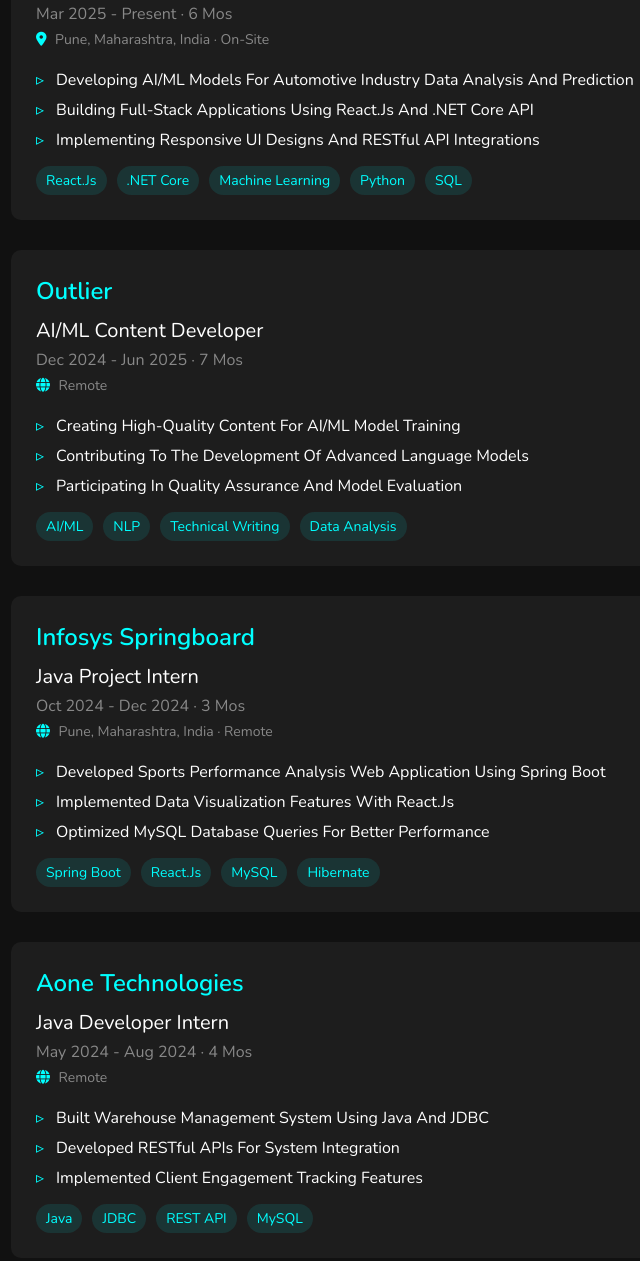
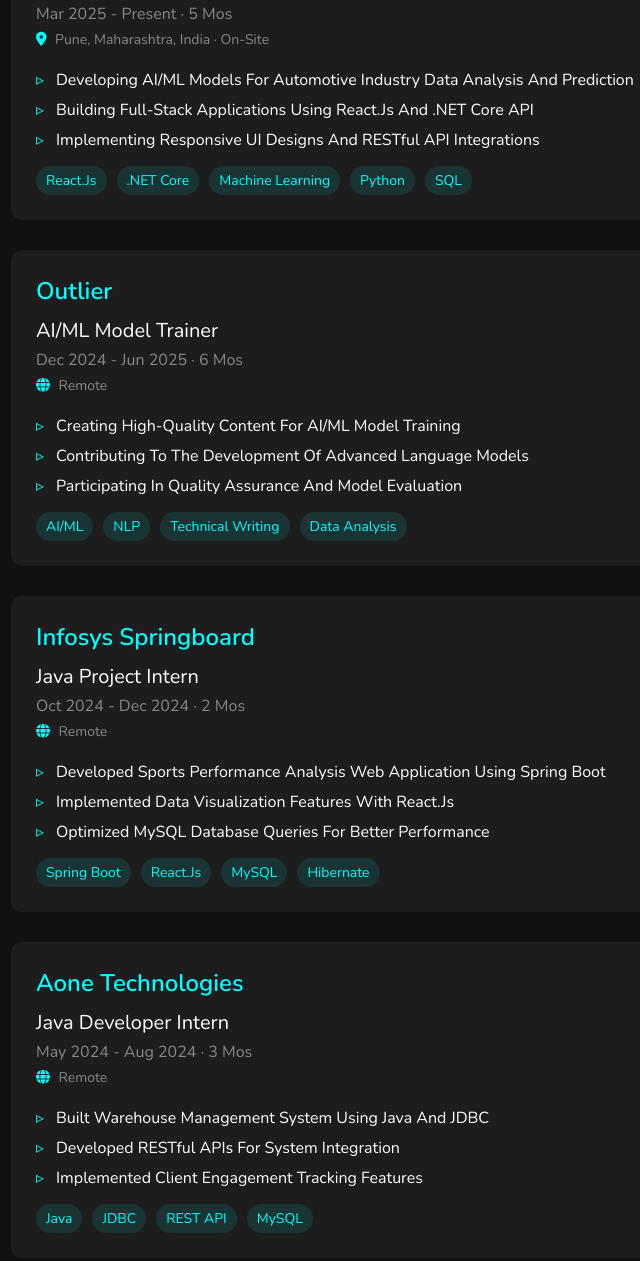
Before and after one commit to Parasar33/Rishav_resume, a plain HTML site: page index.html in a window 1280 px wide. Shown: the part 1031-2292 px from the top of the page, without its empty margins (359-999 px from the left). Drawn offline with nearby package versions, Linux system fonts and the light colour scheme.

Commit message:
update html and js form

```diff
--- a/index.html
+++ b/index.html
@@ -77,12 +77,13 @@
     <section class="experience" id="experience">
         <h1 class="heading">Work <span>Experience</span></h1>
         <div class="experience-container">
+
             <!-- CDK Global -->
-        <div class="experience-item">
+            <div class="experience-item" data-start="2025-03" data-end="present">
                 <div class="experience-info">
                     <h3 class="company">CDK Global</h3>
                     <p class="position">SDE Intern</p>
-                <p class="duration">Mar 2025 - Present · 6 mos</p>
+                    <p class="duration"></p>
                     <p class="location"><i class="fas fa-map-marker-alt"></i> Pune, Maharashtra, India · On-site</p>
                 </div>
                 <div class="experience-details">
@@ -102,11 +103,11 @@
             </div>
 
             <!-- Outlier -->
-        <div class="experience-item">
+            <div class="experience-item" data-start="2024-12" data-end="2025-06">
                 <div class="experience-info">
                     <h3 class="company">Outlier</h3>
-                <p class="position">AI/ML Content Developer</p>
-                <p class="duration">Dec 2024 - Jun 2025 · 7 mos</p>
+                    <p class="position">AI/ML Model Trainer</p>
+                    <p class="duration"></p>
                     <p class="location"><i class="fas fa-globe"></i> Remote</p>
                 </div>
                 <div class="experience-details">
@@ -125,12 +126,12 @@
             </div>
 
             <!-- Infosys Springboard -->
-        <div class="experience-item">
+            <div class="experience-item" data-start="2024-10" data-end="2024-12">
                 <div class="experience-info">
                     <h3 class="company">Infosys Springboard</h3>
                     <p class="position">Java Project Intern</p>
-                <p class="duration">Oct 2024 - Dec 2024 · 3 mos</p>
-                <p class="location"><i class="fas fa-globe"></i> Pune, Maharashtra, India · Remote</p>
+                    <p class="duration"></p>
+                    <p class="location"><i class="fas fa-globe"></i> Remote</p>
                 </div>
                 <div class="experience-details">
                     <ul>
@@ -148,11 +149,11 @@
             </div>
 
             <!-- Aone Technologies -->
-        <div class="experience-item">
+            <div class="experience-item" data-start="2024-05" data-end="2024-08">
                 <div class="experience-info">
                     <h3 class="company">Aone Technologies</h3>
                     <p class="position">Java Developer Intern</p>
-                <p class="duration">May 2024 - Aug 2024 · 4 mos</p>
+                    <p class="duration"></p>
                     <p class="location"><i class="fas fa-globe"></i> Remote</p>
                 </div>
                 <div class="experience-details">
@@ -171,6 +172,36 @@
             </div>
         </div>
     </section>
+
+    <script>
+        document.addEventListener("DOMContentLoaded", () => {
+            const monthNames = ["Jan", "Feb", "Mar", "Apr", "May", "Jun",
+                "Jul", "Aug", "Sep", "Oct", "Nov", "Dec"];
+
+            document.querySelectorAll(".experience-item").forEach(item => {
+                const startAttr = item.getAttribute("data-start");
+                const endAttr = item.getAttribute("data-end");
+
+                const startDate = new Date(startAttr + "-01");
+                const endDate = (endAttr && endAttr.toLowerCase() !== "present")
+                    ? new Date(endAttr + "-01")
+                    : new Date();
+
+                const totalMonths = (endDate.getFullYear() - startDate.getFullYear()) * 12 +
+                    (endDate.getMonth() - startDate.getMonth());
+
+
+                const startText = `${monthNames[startDate.getMonth()]} ${startDate.getFullYear()}`;
+                const endText = (endAttr && endAttr.toLowerCase() !== "present")
+                    ? `${monthNames[endDate.getMonth()]} ${endDate.getFullYear()}`
+                    : "Present";
+
+                item.querySelector(".duration").textContent =
+                    `${startText} - ${endText} · ${totalMonths} mos`;
+            });
+        });
+    </script>
+
     <!-- Skills Section -->
     <section class="skills" id="skills">
         <h1 class="heading">My <span>Skills</span></h1>
@@ -556,7 +587,6 @@
             </div>
         </div>
     </section>
-
     <!-- Contact Section -->
     <section class="contact" id="contact">
         <h1 class="heading"><span>Contact</span> Me</h1>
@@ -578,8 +608,9 @@
                     </a>
                 </div>
             </div>
-            <form action="https://api.web3forms.com/submit" method="POST" class="form" id="contact-form">
-                <input type="hidden" name="access_key" value="96aa8c67-1d0c-4c95-9c14-62367857e1b1">
+
+            <!-- Updated form (JS handles submission) -->
+            <form class="form" id="contact-form">
                 <input type="text" name="Name" placeholder="Name" class="box" required>
                 <input type="email" name="Email" placeholder="Email" class="box" required>
                 <textarea name="Message" cols="30" rows="10" class="box message" placeholder="Message"
@@ -589,6 +620,7 @@
             </form>
         </div>
     </section>
+
 
     <!-- Scroll to Top -->
     <a href="#home" class="top">
--- a/script.js
+++ b/script.js
@@ -7,7 +7,8 @@
 const header = document.querySelector('header');
 const filterBtns = document.querySelectorAll('.filter-btn');
 const works = document.querySelectorAll('.work');
-const form = document.querySelector('.form');
+const form = document.getElementById('contact-form');
+form.addEventListener('submit', handleForm);
 
 // Typing Animation Phrases
 const phrases = [
```
Lines whose indentation alone changed are shown as unchanged.
